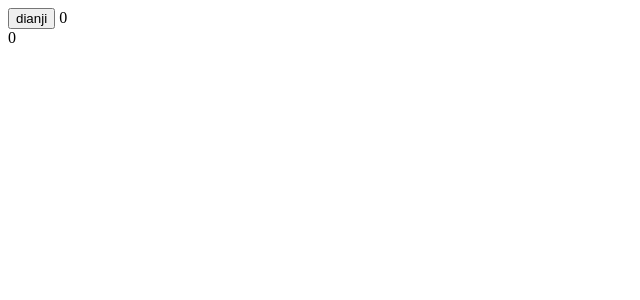
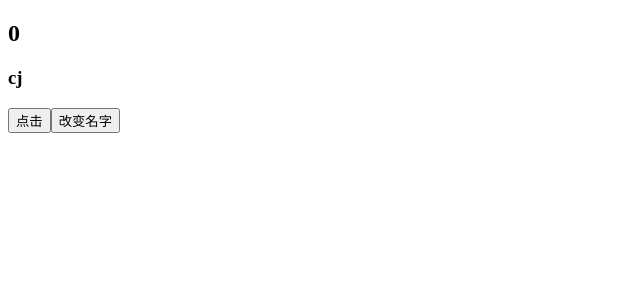
Before and after one commit to chenjieya/Vue3_exercise, a Vue app in the folder componsition-api/: page / in a window 1280 px wide. Shown: the top 300 px of the page, without its empty margins (0-640 px from the left). Built offline with nearby package versions, Linux system fonts and the light colour scheme.

Commit message:
toRefs和ref

```diff
--- /dev/null
+++ b/componsition-api/src/04_toRefsAPI/App.vue
@@ -0,0 +1,39 @@
+<template>
+  <div>
+    <h2>{{ counter }}</h2>
+    <h3>{{ nameRef }}</h3>
+    <button @click="handleChange">点击</button>
+    <button @click="changeName">改变名字</button>
+  </div>
+</template>
+
+<script>
+    import { reactive, toRef, toRefs } from 'vue'
+export default {
+    setup() {
+        const state = reactive({ counter: 0, name: 'cj' })
+        let { counter } = toRefs(state);
+        let nameRef = toRef(state, 'name');
+
+        const handleChange = () => {
+            counter.value ++;
+            console.log(state.counter, '和roRefs的是关联的')
+        }
+
+        const changeName = () => {
+            nameRef.value = 'chenjie'
+        }
+
+        return {
+            nameRef,
+            counter,
+            handleChange,
+            changeName
+        }
+    }
+}
+</script>
+
+<style>
+
+</style>
--- a/componsition-api/src/main.js
+++ b/componsition-api/src/main.js
@@ -1,4 +1,4 @@
 import { createApp } from 'vue'
-import App from './03_readonlyAPI/App.vue'
+import App from './04_toRefsAPI/App.vue'
 
 createApp(App).mount('#app')
```
